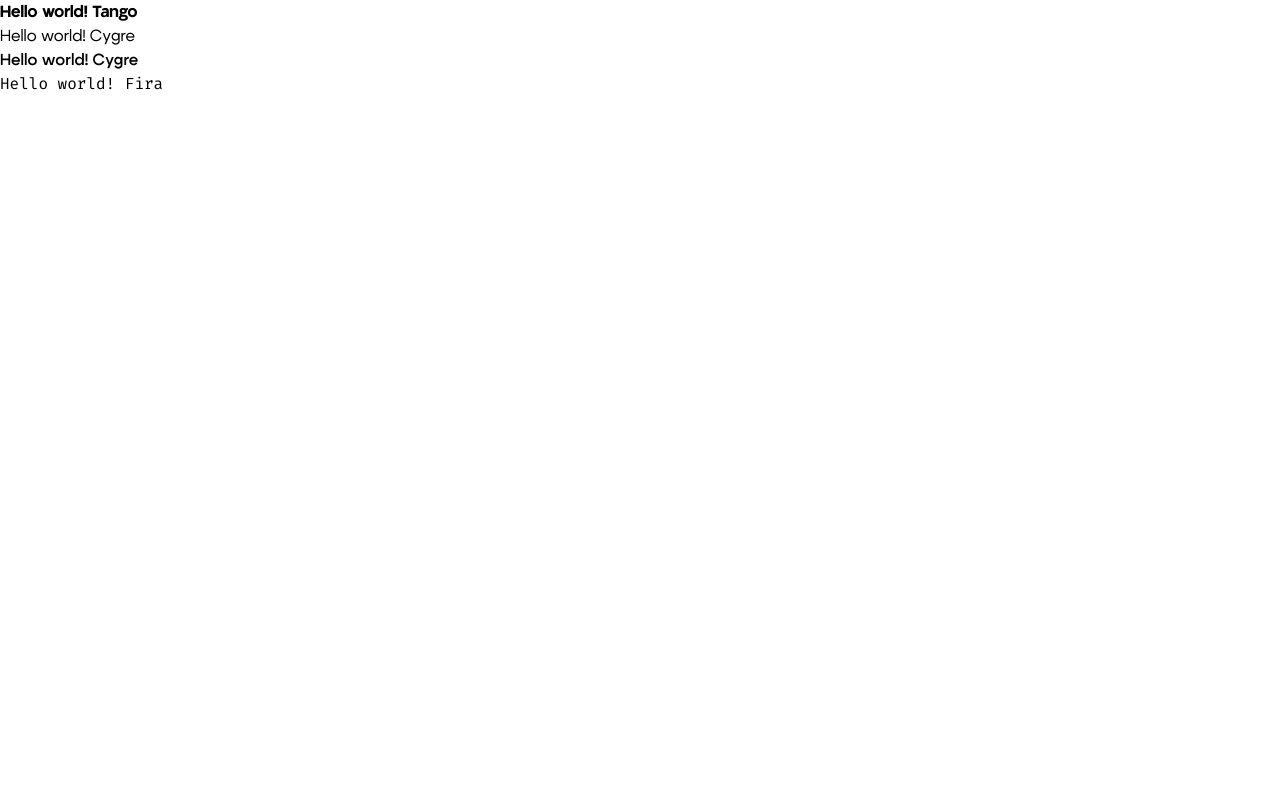
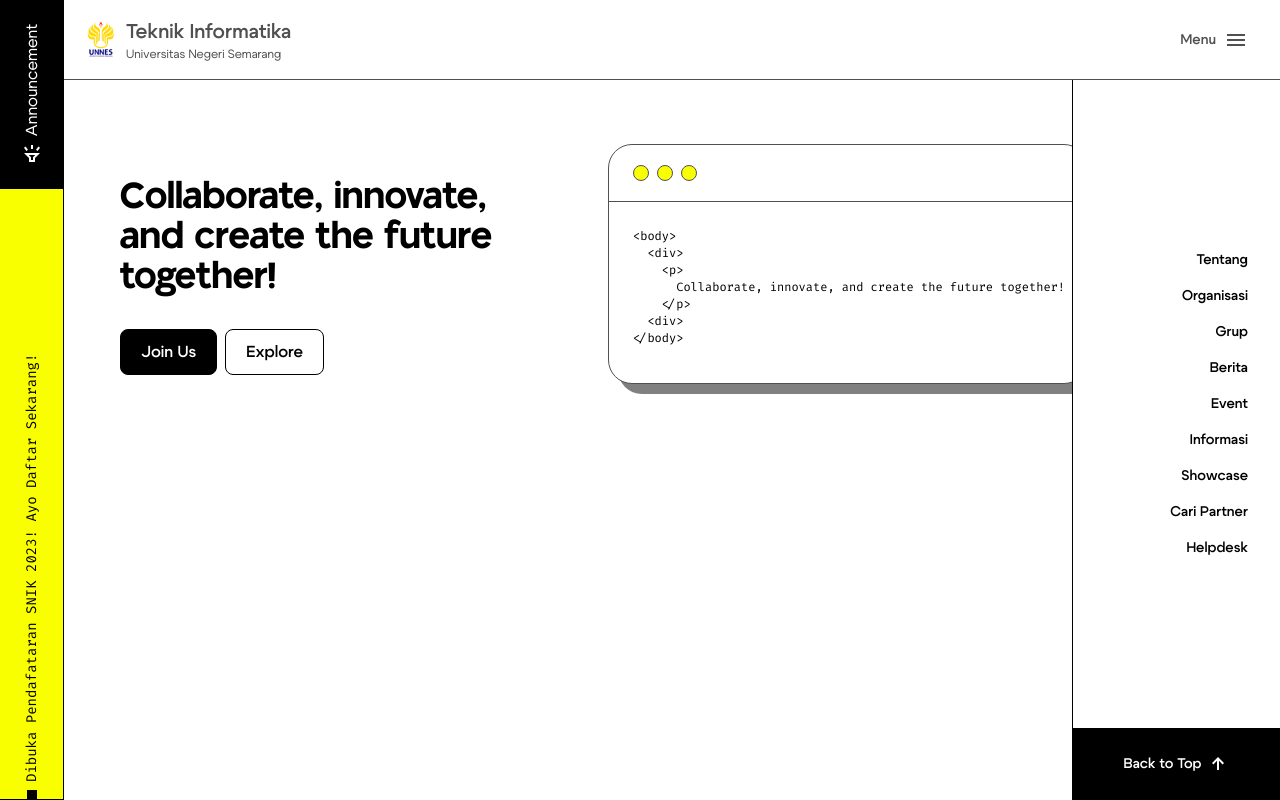
Before and after one commit to ngodingo/web-profil-ti, a website: page src/index.html in a window 1280 px wide. Drawn offline with nearby package versions, Linux system fonts and the light colour scheme; files that its build step writes are made by us from their sources.

Commit message:
feat: Add Navbar and Headline Section

```diff
--- a/src/index.html
+++ b/src/index.html
@@ -4,12 +4,112 @@
     <meta charset="UTF-8" />
     <meta name="viewport" content="width=device-width, initial-scale=1.0" />
     <link href="/dist/output.css" rel="stylesheet" />
-    <title>Document</title>
+    <title>Teknik Informatika | UNNES</title>
   </head>
-  <body>
-    <div class="font-tango">Hello world! Tango</div>
-    <div class="font-cygre">Hello world! Cygre</div>
-    <div class="font-cygre font-semibold">Hello world! Cygre</div>
-    <div class="font-fira">Hello world! Fira</div>
+  <body class="relative">
+    <!--  -->
+    <nav class="fixed z-30 w-full h-16 sm:h-20 border-b border-gray bg-white flex justify-between items-center px-3 sm:px-8 top-8 sm:top-0 sm:pl-20">
+      <a href="#">
+        <div class="flex gap-1">
+          <div class="flex-none w-[42px]">
+            <img src="/public/images/UNNES-logo.png" alt="UNNES logo" />
+          </div>
+          <div>
+            <span class="block text-xl text-gray font-semibold">Teknik Informatika</span>
+            <span class="block text-xs text-gray">Universitas Negeri Semarang</span>
+          </div>
+        </div>
+      </a>
+      <button id="nav-menu-btn" class="flex gap-2 items-center">
+        <span class="text-sm font-semibold text-gray hidden sm:block">Menu</span>
+        <div id="nav-button">
+          <img src="/public/icons/menu.svg" alt="nav-button" />
+        </div>
+      </button>
+    </nav>
+
+    <header id="announcement" class="fixed z-40 w-full h-8 border-b border-black sm:w-16 sm:h-screen sm:border-r overflow-hidden">
+      <div class="flex w-full h-full relative sm:w-[100vh] sm:h-16 sm:rotate-[270deg] sm:origin-top-left sm:top-[100vh]">
+        <div class="w-full h-full overflow-hidden bg-yellow">
+          <div class="h-full flex items-center gap-2 relative min-w-max">
+            <span class="block w-2.5 h-2.5 bg-black"></span>
+            <span class="font-fira text-xs sm:text-sm">Dibuka Pendafataran SNIK 2023! Ayo Daftar Sekarang!</span>
+          </div>
+        </div>
+        <div class="hidden sm:flex justify-center items-center gap-1 px-6 flex-none h-full w-fit bg-black">
+          <img src="/public/icons/brand_awareness.svg" alt="icon" />
+          <span class="text-white">Announcement</span>
+        </div>
+      </div>
+    </header>
+
+    <aside class="hidden lg:block fixed z-20 right-0 w-52 h-screen bg-white flex-none border-l border-black">
+      <div class="h-full w-full flex flex-col justify-between">
+        <span class="h-20"></span>
+        <ul class="text-sm font-semibold text-end block py-8 pr-8 pl-16 flex flex-col gap-4">
+          <li><a href="#">Tentang</a></li>
+          <li><a href="#">Organisasi</a></li>
+          <li><a href="#">Grup</a></li>
+          <li><a href="#">Berita</a></li>
+          <li><a href="#">Event</a></li>
+          <li><a href="#">Informasi</a></li>
+          <li><a href="#">Showcase</a></li>
+          <li><a href="#">Cari Partner</a></li>
+          <li><a href="#">Helpdesk</a></li>
+        </ul>
+        <a href="#" class="block bg-black py-6 grid place-items-center">
+          <div class="flex items-center gap-1">
+            <span class="text-white text-sm font-semibold">Back to Top </span>
+            <div>
+              <img src="/public/icons/arrow_upward_alt.svg" alt="arrow-up" />
+            </div>
+          </div>
+        </a>
+      </div>
+    </aside>
+
+    <main class="pt-16 sm:pt-20 sm:pl-16 lg:pr-52">
+      <!-- SECTION 1: HEADLINE -->
+      <section id="headline" class="pl-6 sm:pl-14 py-16">
+        <div class="grid grid-cols-1 sm:grid-cols-2 gap-x-6 gap-y-12 items-center">
+          <div class="max-w-xs sm:max-w-sm">
+            <h1 class="font-tango text-4xl">Collaborate, innovate, and create the future together!</h1>
+            <div class="flex gap-2 mt-8">
+              <button class="bg-black text-white border border-black font-semibold px-5 py-2.5 rounded-lg">Join Us</button>
+              <button class="bg-white text-black border border-black font-semibold px-5 py-2.5 rounded-lg">Explore</button>
+            </div>
+          </div>
+          <div class="">
+            <div class="w-full pb-6 pr-20 overflow-hidden">
+              <div class="min-w-[480px] w-full h-60 bg-white rounded-3xl border border-gray shadow-solid">
+                <div class="py-5 px-6 flex gap-2">
+                  <span class="block w-4 h-4 bg-yellow rounded-full border border-gray"></span>
+                  <span class="block w-4 h-4 bg-yellow rounded-full border border-gray"></span>
+                  <span class="block w-4 h-4 bg-yellow rounded-full border border-gray"></span>
+                </div>
+                <hr class="border-gray" />
+                <div class="py-5 px-6 pt-2">
+                  <pre class="leading-none">
+                    <code class="text-xs font-fira">
+&lt;body&gt;
+  &lt;div&gt;
+    &lt;p&gt;
+      Collaborate, innovate, and create the future together!
+    &lt;/p&gt;
+  &lt;div&gt;
+&lt;/body&gt;
+                    </code>
+                  </pre>
+                </div>
+              </div>
+            </div>
+          </div>
+        </div>
+      </section>
+      <!-- SECTION [X]: [NAME] -->
+      <section></section>
+    </main>
+
+    <script src="/src/script.js"></script>
   </body>
 </html>
--- a/tailwind.config.js
+++ b/tailwind.config.js
@@ -8,6 +8,13 @@
         cygre: ['Cygre', 'serif'],
         fira: ['Fira Code', 'serif'],
       },
+      colors: {
+        yellow: '#FAFF00',
+        gray: '#505050',
+      },
+      boxShadow: {
+        solid: '10px 10px gray',
+      },
     },
   },
   plugins: [],
```
Also changed, not shown: public/icons/arrow_upward_alt.svg (added), public/icons/brand_awareness.svg (added), public/icons/close.svg (added), public/icons/menu.svg (added), public/images/UNNES-logo.png (added), src/script.js (added), 1 other file.
